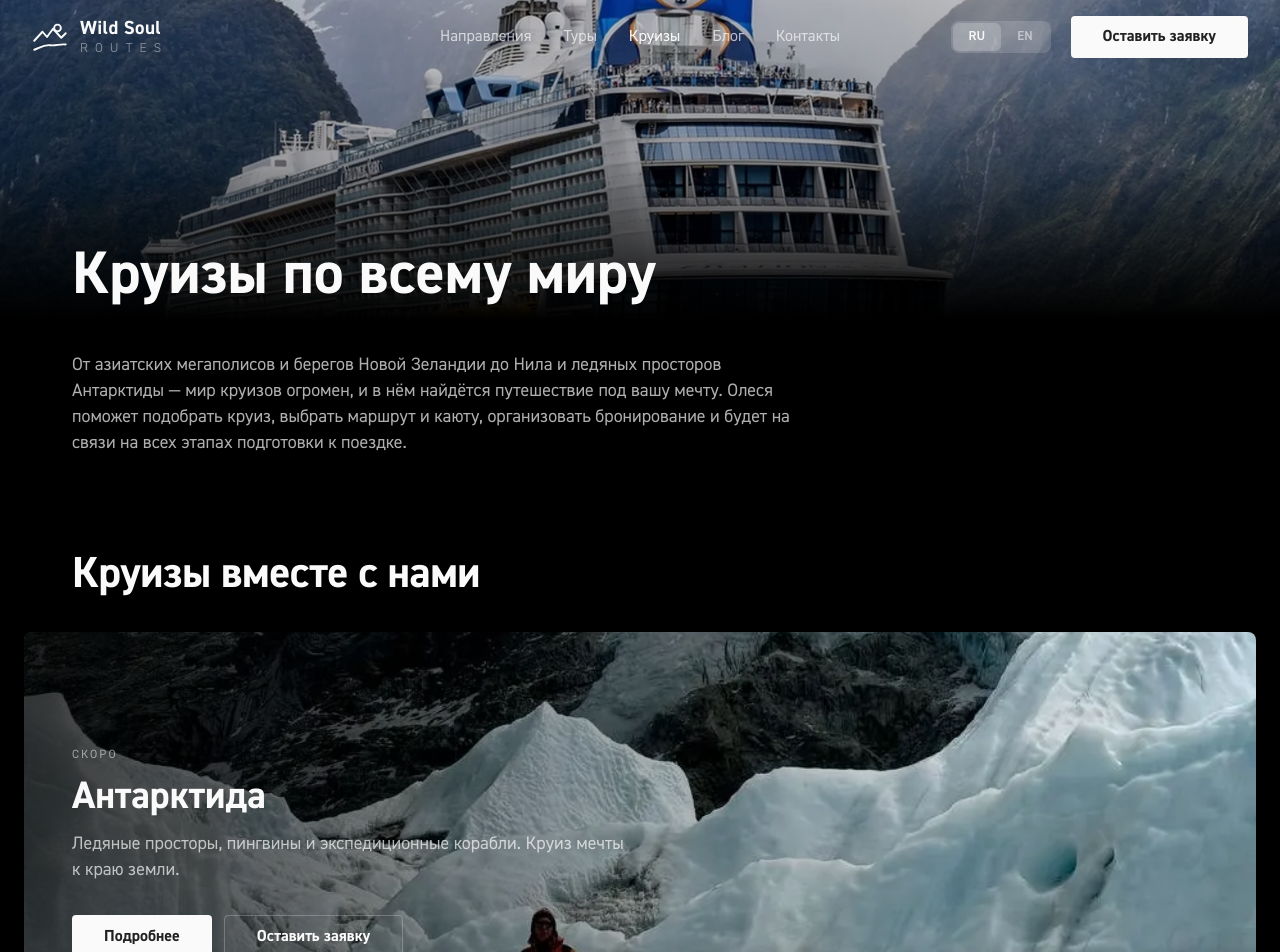
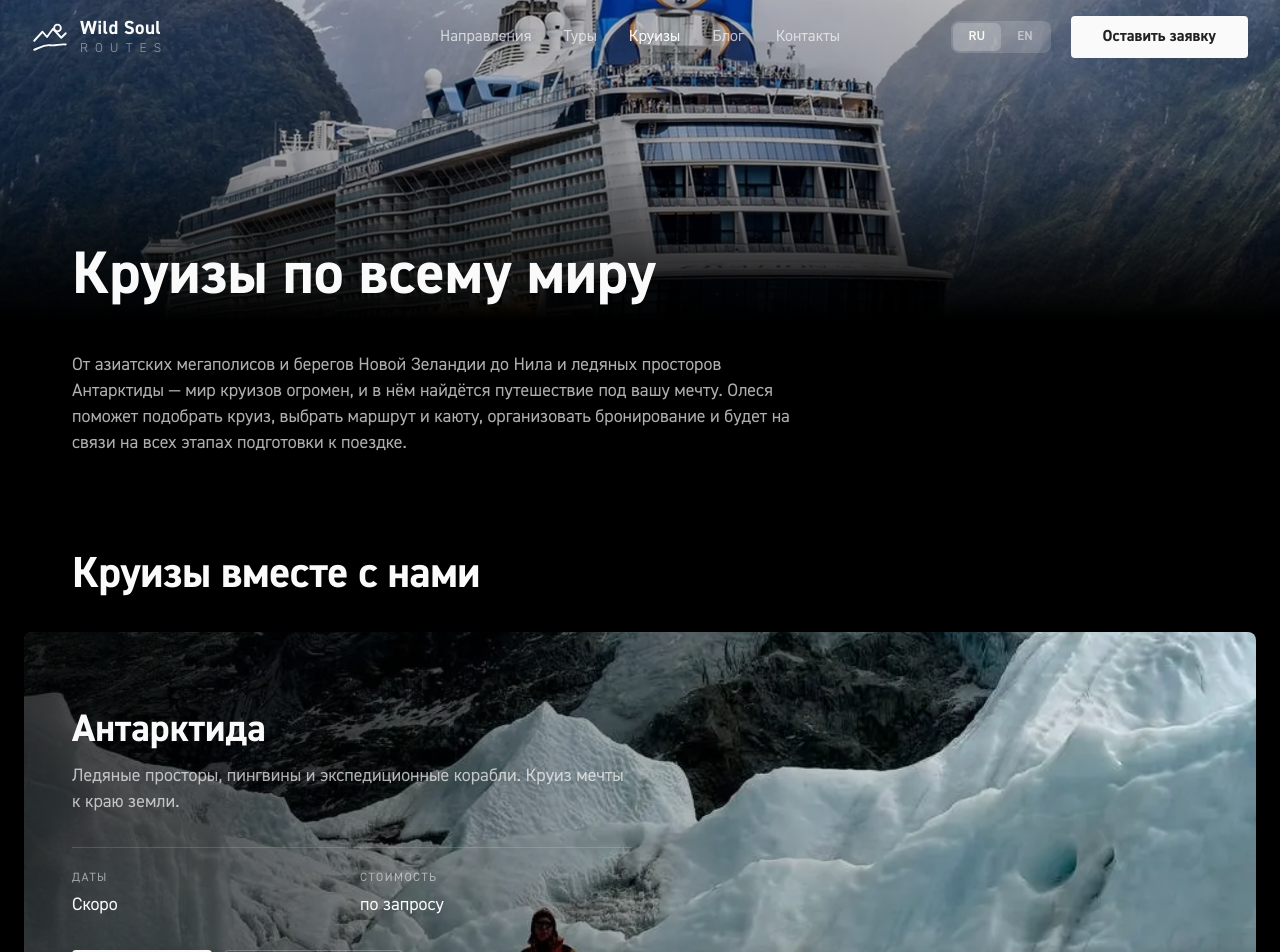
Before and after one commit to fifulina-uxui/wild-soul-routes, a React (Vite) app: page /cruises in a window 1280 px wide. Shown: the top 952 px of the page. Built offline with nearby package versions, Linux system fonts and the light colour scheme.

Commit message:
Cruise cards: show date ('Скоро') and price ('по запросу') meta row

```diff
--- a/src/data/content.ts
+++ b/src/data/content.ts
@@ -96,6 +96,7 @@ export interface PageContent {
     leadTitle: string
     upcomingLabel: string
     soon: string
+    priceOnRequest: string
     back: string
     upcoming: { slug: string; title: string; text: string; image: string; details: string[] }[]
     articlesLabel: string
@@ -989,6 +990,7 @@ export const content: Record<'ru' | 'en', PageContent> = {
       leadTitle: 'Круиз',
       upcomingLabel: 'Круизы вместе с нами',
       soon: 'Скоро',
+      priceOnRequest: 'по запросу',
       back: 'Все круизы',
       upcoming: [
         {
@@ -2030,6 +2032,7 @@ export const content: Record<'ru' | 'en', PageContent> = {
       leadTitle: 'Cruise',
       upcomingLabel: 'Cruises with us',
       soon: 'Soon',
+      priceOnRequest: 'on request',
       back: 'All cruises',
       upcoming: [
         {
--- a/src/pages/CruisesPage.tsx
+++ b/src/pages/CruisesPage.tsx
@@ -74,22 +74,36 @@ export default function CruisesPage() {
               >
                 <div className="max-w-[560px]">
                   <Reveal delay={(i % 3) * 80 + 120}>
-                    <p className="text-[12px] uppercase leading-5 tracking-[0.17em] text-[rgb(250_250_250/55%)]">
-                      {c.soon}
-                    </p>
-                  </Reveal>
-                  <Reveal delay={(i % 3) * 80 + 220}>
-                    <h3 className="mt-3 text-[clamp(28px,3vw,44px)] font-bold leading-[1.08] text-[#fafafa]">
+                    <h3 className="text-[clamp(28px,3vw,44px)] font-bold leading-[1.08] text-[#fafafa]">
                       {u.title}
                     </h3>
                   </Reveal>
-                  <Reveal delay={(i % 3) * 80 + 320}>
+                  <Reveal delay={(i % 3) * 80 + 220}>
                     <p className="mt-3 text-[18px] leading-[26px] text-[rgb(250_250_250/70%)]">
                       {u.text}
                     </p>
                   </Reveal>
 
-                  <Reveal delay={(i % 3) * 80 + 440}>
+                  <Reveal delay={(i % 3) * 80 + 340}>
+                    <dl className="mt-8 grid grid-cols-2 gap-4 border-t border-[rgb(255_255_255/15%)] pt-5">
+                      <div>
+                        <dt className="text-[12px] uppercase leading-5 tracking-[0.12em] text-[rgb(250_250_250/55%)]">
+                          {t.tours.meta.start}
+                        </dt>
+                        <dd className="mt-1 text-[18px] leading-[26px] text-[#fafafa]">{c.soon}</dd>
+                      </div>
+                      <div>
+                        <dt className="text-[12px] uppercase leading-5 tracking-[0.12em] text-[rgb(250_250_250/55%)]">
+                          {t.tours.meta.price}
+                        </dt>
+                        <dd className="mt-1 text-[18px] leading-[26px] text-[#fafafa]">
+                          {c.priceOnRequest}
+                        </dd>
+                      </div>
+                    </dl>
+                  </Reveal>
+
+                  <Reveal delay={(i % 3) * 80 + 460}>
                     <div className="mt-8 flex flex-col gap-3 sm:flex-row sm:flex-wrap">
                       <Link
                         to={`/cruises/${u.slug}`}
```
